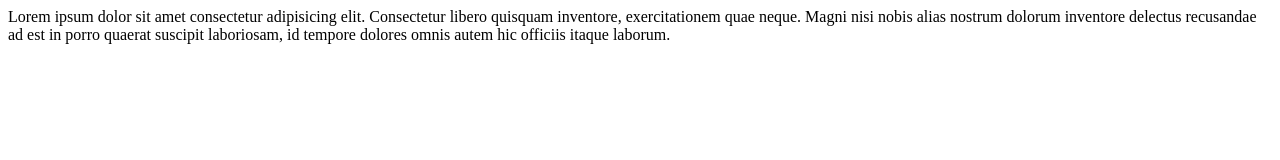
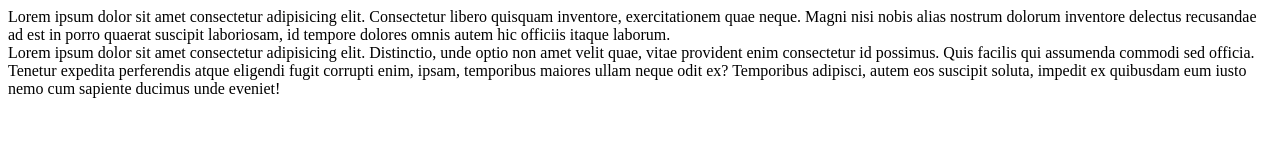
Before and after one commit to sukruthn-18/sample-Remote-Repo, a plain HTML site: page index.html in a window 1280 px wide. Drawn offline with Linux system fonts and the light colour scheme.

Commit message:
added more content

```diff
--- a/index.html
+++ b/index.html
@@ -6,6 +6,10 @@
     <title>Sample</title>
 </head>
 <body>
-    Lorem ipsum dolor sit amet consectetur adipisicing elit. Consectetur libero quisquam inventore, exercitationem quae neque. Magni nisi nobis alias nostrum dolorum inventore delectus recusandae ad est in porro quaerat suscipit laboriosam, id tempore dolores omnis autem hic officiis itaque laborum.
+Lorem ipsum dolor sit amet consectetur adipisicing elit. Consectetur libero quisquam inventore, exercitationem quae neque. Magni nisi nobis alias nostrum dolorum inventore delectus recusandae ad est in porro quaerat suscipit laboriosam, id tempore dolores omnis autem hic officiis itaque laborum.
+
+<div>
+    Lorem ipsum dolor sit amet consectetur adipisicing elit. Distinctio, unde optio non amet velit quae, vitae provident enim consectetur id possimus. Quis facilis qui assumenda commodi sed officia. Tenetur expedita perferendis atque eligendi fugit corrupti enim, ipsam, temporibus maiores ullam neque odit ex? Temporibus adipisci, autem eos suscipit soluta, impedit ex quibusdam eum iusto nemo cum sapiente ducimus unde eveniet!
+</div>
 </body>
 </html>
```
